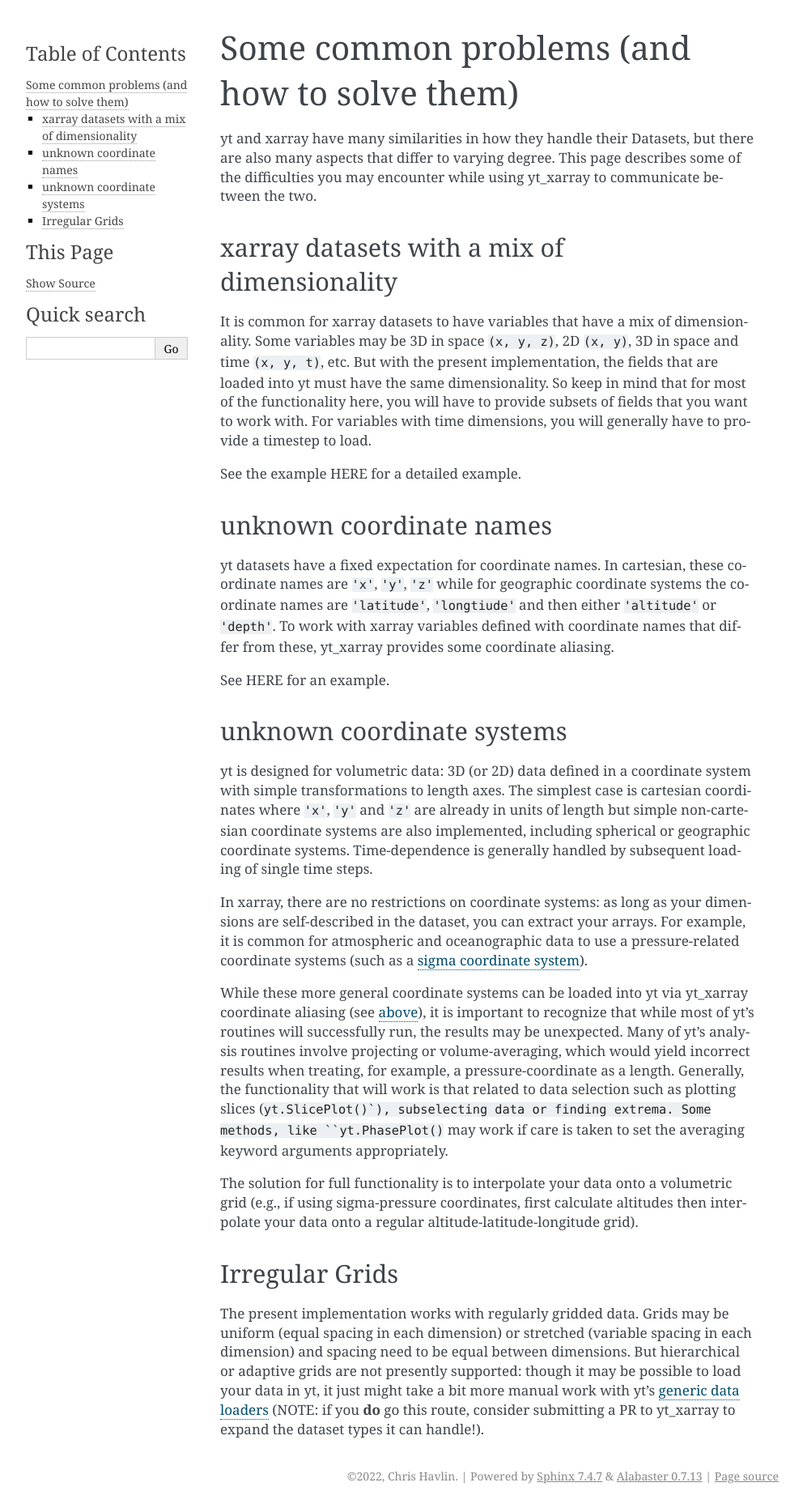
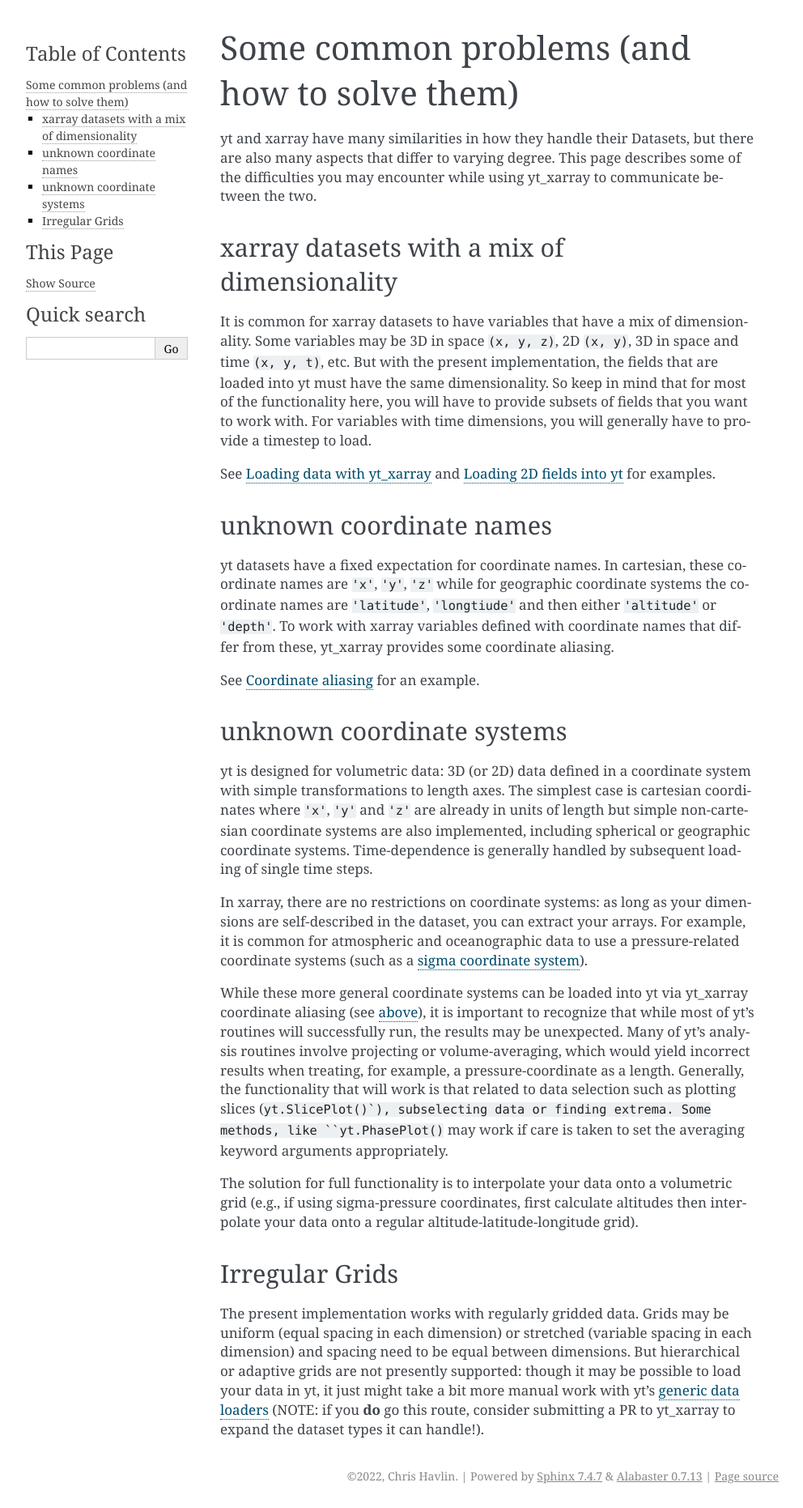
Before and after one commit to data-exp-lab/yt_xarray, a Sphinx documentation site: the page built from docs/faq.rst, in a window 1280 px wide. Shown: the whole page at 81% size, without its empty margins (148-1140 px from the left). Built offline with Sphinx 7.4.7, drawn with Linux system fonts in a browser that asks for light colours.

Commit message:
update links

```diff
--- a/docs/faq.rst
+++ b/docs/faq.rst
@@ -16,7 +16,8 @@ same dimensionality. So keep in mind that for most of the functionality here, yo
 to provide subsets of fields that you want to work with. For variables with time dimensions,
 you will generally have to provide a timestep to load.
 
-See the example HERE for a detailed example.
+See :doc:`examples/example_001_xr_to_yt` and :doc:`examples/example_003_two_dimensional_fields`
+for examples.
 
 unknown coordinate names
 ************************
@@ -27,7 +28,7 @@ the coordinate names are ``'latitude'``, ``'longtiude'`` and then either ``'alti
 or ``'depth'``. To work with xarray variables defined with coordinate names that
 differ from these, yt_xarray provides some coordinate aliasing.
 
-See HERE for an example.
+See :doc:`examples/example_002_coord_aliases` for an example.
 
 unknown coordinate systems
 **************************
```
Also changed, not shown: 1 other file.
